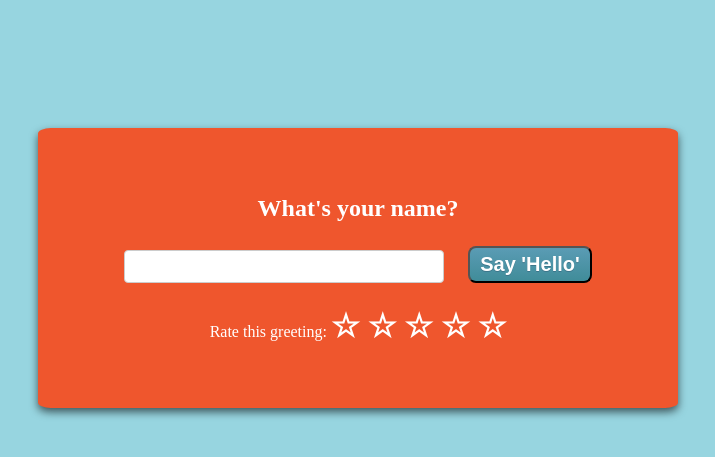
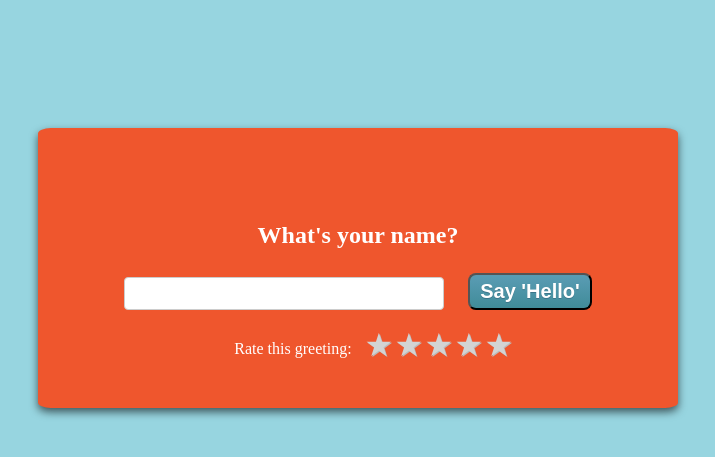
Before and after one commit to bernardohrl/instashop_hello_django, a Django app: page / in a window 1280 px wide. Shown: the part 132-589 px from the top of the page, without its empty margins (282-997 px from the left). Run offline with Django 3.2, Linux system fonts and the light colour scheme.

Commit message:
Addes Star Ratting

```diff
--- a/hello/templates/index.html
+++ b/hello/templates/index.html
@@ -1,7 +1,9 @@
 <html>
 <style>
     .stars {
-        display: inline;
+        position: absolute;
+        right: 51%;
+        top: 70%;
     }
 
     .main {
@@ -72,6 +74,41 @@
         margin-right: 20px;
     }
 
+    .rate-area {
+        padding-left: 10px;
+        position: absolute;
+        top: 65%;
+        right: 49%;
+    }
+
+    .rate-area:not(:checked) > input {
+        position: absolute;
+        top: -9999px;
+        clip: rect(0,0,0,0);
+    }
+
+    .rate-area:not(:checked) > label {
+        float: right;
+        width: 1em;
+        overflow: hidden;
+        white-space: nowrap;
+        font-size: 200%;
+        line-height: 1.2;
+        color: lightgrey;
+        text-shadow: 1px 1px #bbb;
+    }
+
+    .rate-area:not(:checked) > label:before { content: '★ '; }
+
+    .rate-area > input:checked ~ label {
+        color: gold;
+        text-shadow: 1px 1px #c60;
+    }
+
+    label {
+        position: absolute;
+    }
+
 </style>
 
 <body style="background-color: #97d5e0">
@@ -92,7 +129,13 @@
 
 
         <p class="stars"> Rate this greeting:
-            <h1 class="stars"> <span> ☆ </span><span> ☆ </span><span> ☆ </span><span> ☆ </span><span> ☆ </span> </h1>
+            <ul class="rate-area">
+                <input type="radio" id="5-star" name="rating" value="5" /><label style="margin-left: 120px;" for="5-star" title="Amazing">5 stars</label>
+                <input type="radio" id="4-star" name="rating" value="4" /><label style="margin-left: 90px;"  for="4-star" title="Good">4 stars</label>
+                <input type="radio" id="3-star" name="rating" value="3" /><label style="margin-left: 60px;"  for="3-star" title="Average">3 stars</label>
+                <input type="radio" id="2-star" name="rating" value="2" /><label style="margin-left: 30px;"  for="2-star" title="Not Good">2 stars</label>
+                <input type="radio" id="1-star" name="rating" value="1" /><label                             for="1-star" title="Bad">1 star</label>
+            </ul>
         </p>
     </div>
 </body>
```
